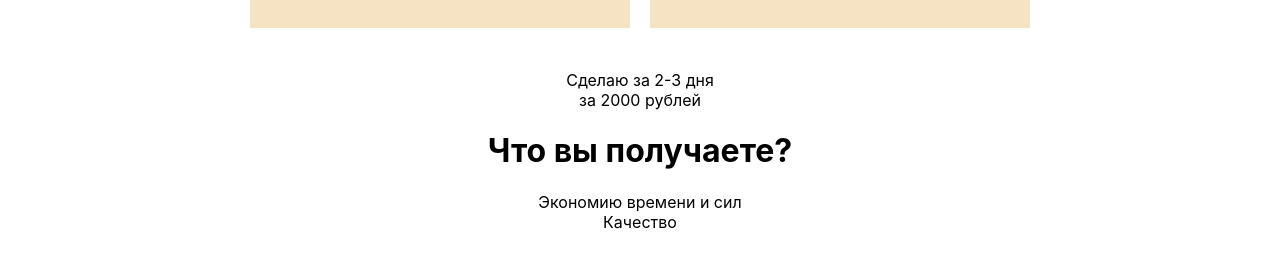
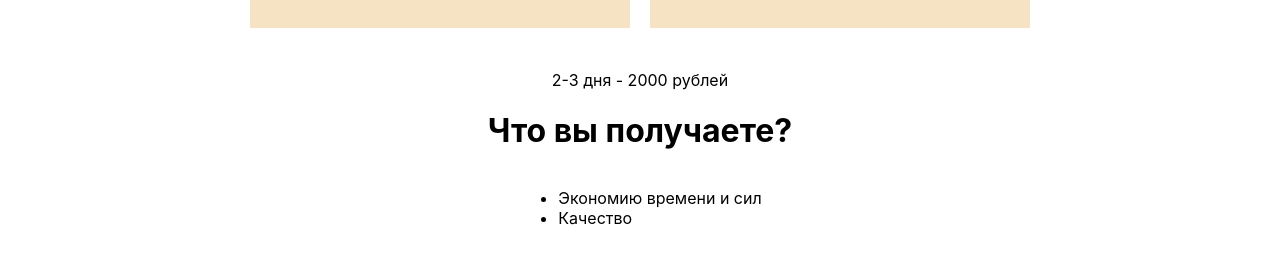
Before and after one commit to BossNumber1/allvis, a Next.js app in the folder app/: page / in a window 1280 px wide. Shown: the part 421-688 px from the top of the page. Built offline with nearby package versions, Linux system fonts and the light colour scheme.

Commit message:
added list

```diff
--- a/app/pages/index.js
+++ b/app/pages/index.js
@@ -26,14 +26,15 @@ export default function Home() {
                 </div>
             </div>
             <div style={{ textAlign: "center", marginTop: 32 }}>
-                <div>Сделаю за 2-3 дня</div>
-                <div>за 2000 рублей</div>
+                <div>2-3 дня - 2000 рублей</div>
                 <div>
                     <h1>Что вы получаете?</h1>
                 </div>
-                <div>Экономию времени и сил</div>
-                <div>Качество</div>
             </div>
+            <ul>
+                <li>Экономию времени и сил</li>
+                <li>Качество</li>
+            </ul>
         </MainLayout>
     );
 }
```
